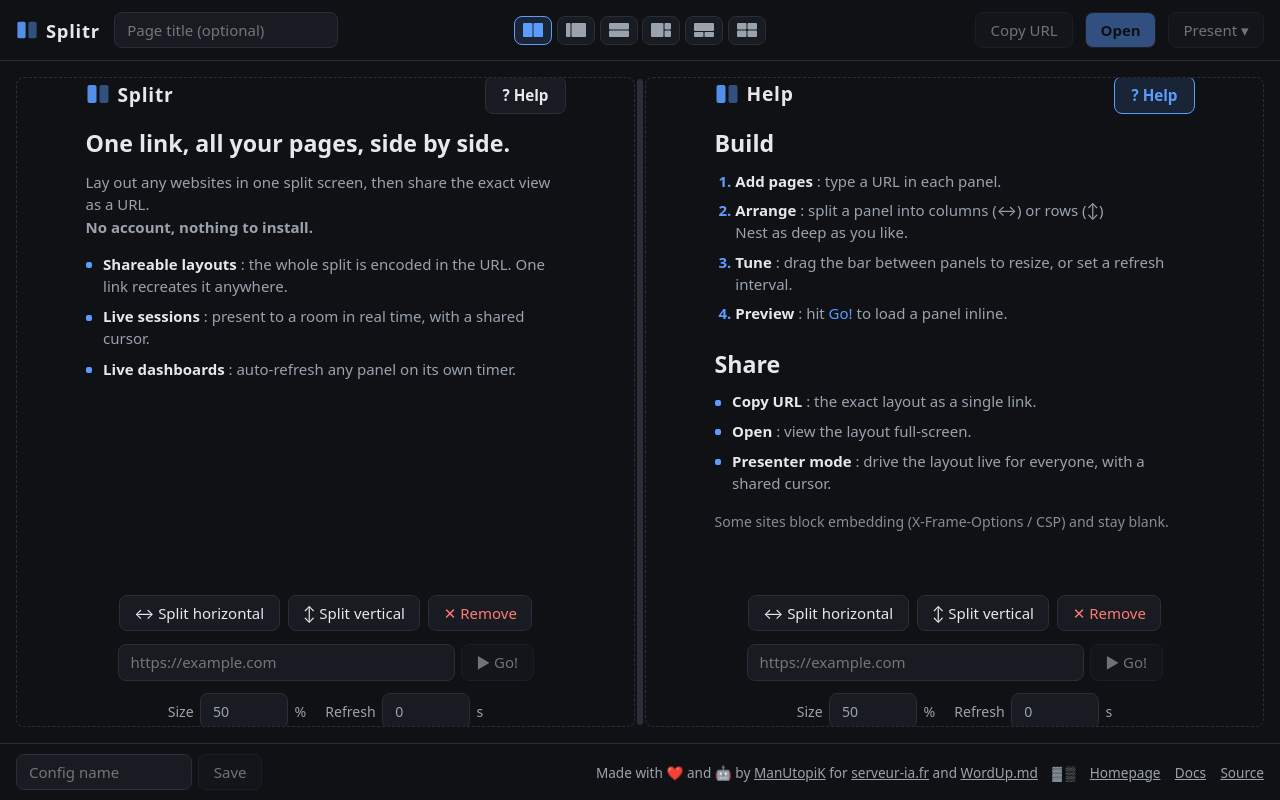
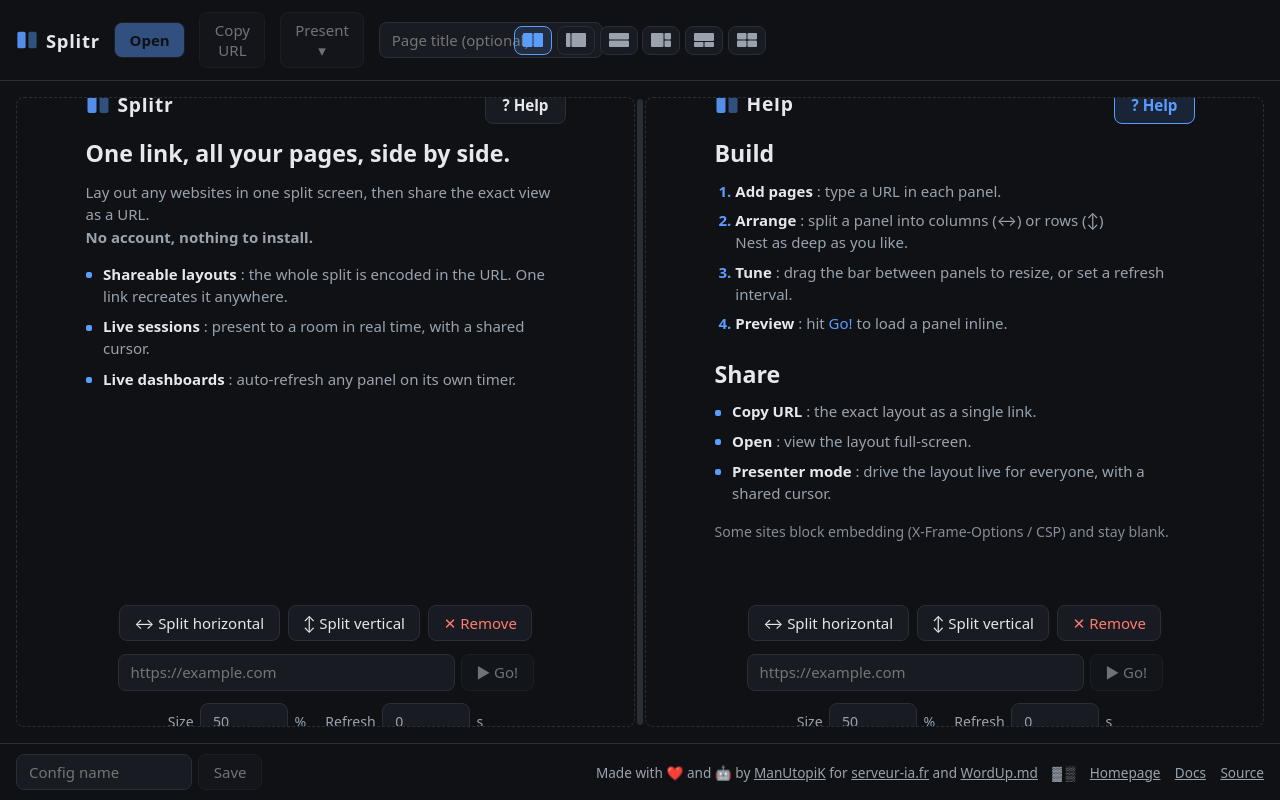
Before and after one commit to ManUtopiK/splitr, a Vue app: page / in a window 1280 px wide. Built offline with nearby package versions, Linux system fonts and the light colour scheme.

Commit message:
refactor(editor): group Open, Copy URL, Present and the title field in the header

```diff
--- a/src/components/editor/EditorPage.vue
+++ b/src/components/editor/EditorPage.vue
@@ -59,6 +59,11 @@ function enterPresenterMode(signal: string): void {
           <SplitLogo class="logo" />
           <h1>Splitr</h1>
         </div>
+        <button class="primary" :disabled="!ready" @click="open">Open</button>
+        <button :disabled="!ready" @click="copyUrl">
+          {{ copied ? '✓ Copied' : 'Copy URL' }}
+        </button>
+        <PresenterMenu :disabled="!ready" @start="enterPresenterMode" />
         <input
           v-model="tree.title.value"
           class="title-input"
@@ -69,13 +74,6 @@ function enterPresenterMode(signal: string): void {
       </div>
       <div class="center">
         <LayoutPresets />
-      </div>
-      <div class="right">
-        <button :disabled="!ready" @click="copyUrl">
-          {{ copied ? '✓ Copied' : 'Copy URL' }}
-        </button>
-        <button class="primary" :disabled="!ready" @click="open">Open</button>
-        <PresenterMenu :disabled="!ready" @start="enterPresenterMode" />
       </div>
     </header>
 
@@ -131,13 +129,6 @@ header {
   justify-self: center;
 }
 
-.right {
-  justify-self: end;
-  display: flex;
-  align-items: center;
-  gap: 0.75rem;
-}
-
 .logo {
   color: var(--accent);
 }
```
